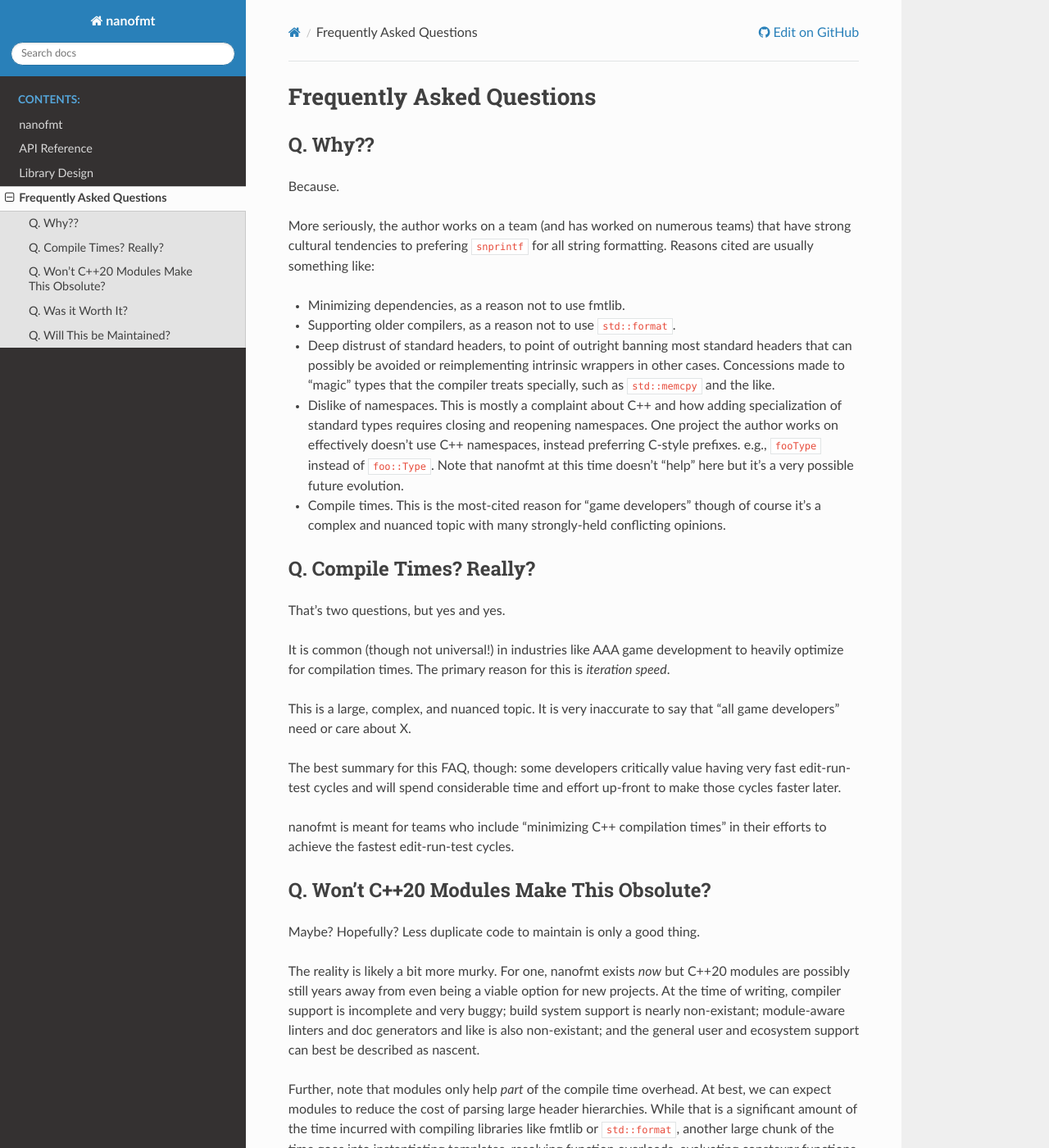
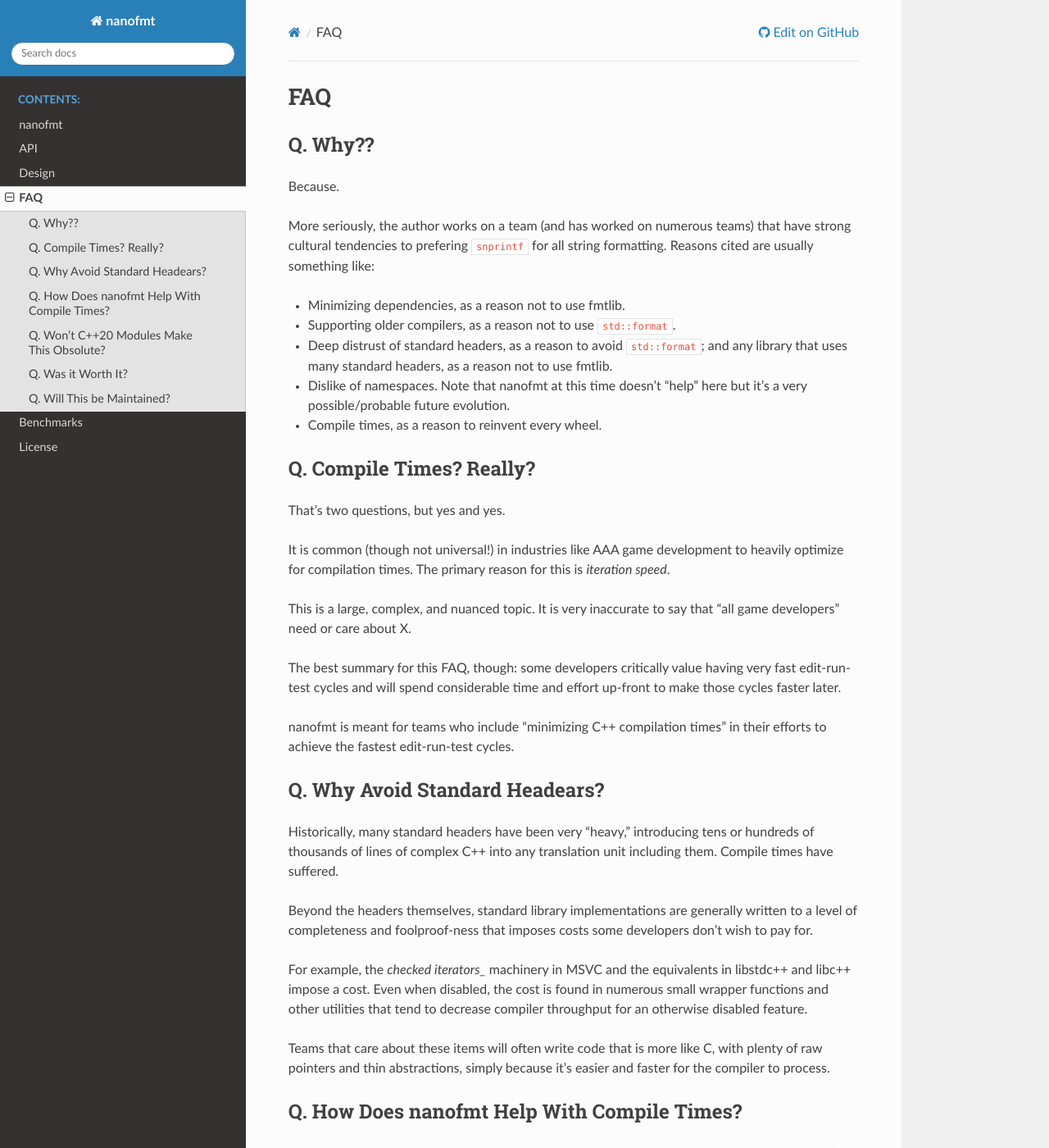
Before and after one commit to seanmiddleditch/nanofmt, a Sphinx documentation site: the page built from docs/faq.rst, in a window 1280 px wide and 1400 px high. Shown: the whole window at 82% size. Built offline with Sphinx 7.4.7 and the Read the Docs theme 2.0.0, drawn with Linux system fonts in a browser that asks for light colours; some of the changed text lies outside the part shown.

Commit message:
Polish up docs

```diff
--- a/docs/api.rst
+++ b/docs/api.rst
@@ -1,9 +1,7 @@
-:github_url: https://github.com/seanmiddleditch/nanofmt/docs/api.rst
+:github_url: https://github.com/seanmiddleditch/nanofmt/blob/main/docs/api.rst
 
-.. _api:
-
-API Reference
-=============
+API
+===
 
 .. contents::
 
--- a/docs/faq.rst
+++ b/docs/faq.rst
@@ -1,9 +1,7 @@
-:github_url: https://github.com/seanmiddleditch/nanofmt/docs/api.rst
+:github_url: https://github.com/seanmiddleditch/nanofmt/blob/main/docs/api.rst
 
-.. _faq:
-
-Frequently Asked Questions
-==========================
+FAQ
+===
 
 Q. Why??
 --------
@@ -16,19 +14,12 @@
 
 - Minimizing dependencies, as a reason not to use fmtlib.
 - Supporting older compilers, as a reason not to use ``std::format``.
-- Deep distrust of standard headers, to point of outright banning most
-  standard headers that can possibly be avoided or reimplementing
-  intrinsic wrappers in other cases. Concessions made to "magic" types
-  that the compiler treats specially, such as ``std::memcpy`` and the like.
-- Dislike of namespaces. This is mostly a complaint about C++ and how
-  adding specialization of standard types requires closing and reopening
-  namespaces. One project the author works on effectively doesn't use C++
-  namespaces, instead preferring C-style prefixes. e.g., ``fooType`` instead
-  of ``foo::Type``. Note that nanofmt at this time doesn't "help" here but
-  it's a very possible future evolution.
-- Compile times. This is the most-cited reason for "game developers"
-  though of course it's a complex and nuanced topic with many strongly-held
-  conflicting opinions.
+- Deep distrust of standard headers, as a reason to avoid ``std::format``;
+  and any library that uses many standard headers, as a reason not to use
+  fmtlib.
+- Dislike of namespaces. Note that nanofmt at this time doesn't "help" here but
+  it's a very possible/probable future evolution.
+- Compile times, as a reason to reinvent every wheel.
 
 Q. Compile Times? Really?
 -------------------------
@@ -49,10 +40,55 @@
 nanofmt is meant for teams who include "minimizing C++ compilation times" in
 their efforts to achieve the fastest edit-run-test cycles.
 
+Q. Why Avoid Standard Headears?
+-------------------------------
+
+Historically, many standard headers have been very "heavy," introducing
+tens or hundreds of thousands of lines of complex C++ into any translation
+unit including them. Compile times have suffered.
+
+Beyond the headers themselves, standard library implementations are generally
+written to a level of completeness and foolproof-ness that imposes costs
+some developers don't wish to pay for.
+
+For example, the `checked iterators_` machinery in MSVC and the equivalents
+in libstdc++ and libc++ impose a cost. Even when disabled, the cost
+is found in numerous small wrapper functions and other utilities that tend
+to decrease compiler throughput for an otherwise disabled feature.
+
+Teams that care about these items will often write code that is more like
+C, with plenty of raw pointers and thin abstractions, simply because it's
+easier and faster for the compiler to process.
+
+Q. How Does nanofmt Help With Compile Times?
+--------------------------------------------
+
+To be clear, nanofmt at this point has not been extensively benchmarked with
+any rigor, and we're only _assuming_ it helps.
+
+The design around not using :ref:`output iterators<design-output-iterators>`
+is one way nanofmt aims to improve over fmtlib or ``std::format`` for teams
+that deeply care about compile times.
+
+In general, nanofmt is written to be more C-like in the sense that
+abstractions are minimal, plain values are used where possible, and raw
+pointers are used exclusively in place RAII containers, smart pointers, or
+iterator wrappers.
+
+The result is simply a lot less code to do (some of) the same stuff. The
+loss of abstractions necessarily comes with a large loss of functionality
+and flexibility. nanofmt is the result when the choice is made to lean in
+favor of simpler (and faster to compile) code rather than more featureful
+but complicated code.
+
+.. _faq-modules:
+
 Q. Won't C++20 Modules Make This Obsolute?
 ------------------------------------------
 
-Maybe? Hopefully? Less duplicate code to maintain is only a good thing.
+Maybe? Hopefully? Less duplicate code to maintain is only a good thing. I
+will only be happy if I never have to personally think about a floating-
+point string conversion routine again.
 
 The reality is likely a bit more murky. For one, nanofmt exists *now* but
 C++20 modules are possibly still years away from even being a viable option
@@ -101,3 +134,12 @@
 
 ... too soon to tell. If having a dedicated maintainer is important to you,
 this library might be a little too new and untested for your needs.
+
+As stated in the :ref:`C++ modules FAQ question<faq-modules>`, there's a very real future where this entire
+library is obsolete. To that end, while nanofmt is not a direct drop-in
+replacement for ``std::format``, it aims to be "close enough" that migrating
+from nanofmt to the standard equivalent is meant to be straightforward.
+
+.. _`formatxx`: https://github.com/seanmiddleditch/formatxx/
+.. _`Boost.Format`: https://www.boost.org/doc/libs/1_77_0/libs/format/doc/format.html
+.. _`checked iterators`: https://docs.microsoft.com/en-us/cpp/standard-library/checked-iterators
```
Also changed, not shown: other parts of docs/faq.rst (+0 -3 lines), README.md (+0 -11 lines), docs/benchmarks.rst (added, +14 -0 lines), docs/design.rst (+5 -6 lines), docs/index.rst (+3 -17 lines), docs/license.rst (added, +17 -0 lines).
